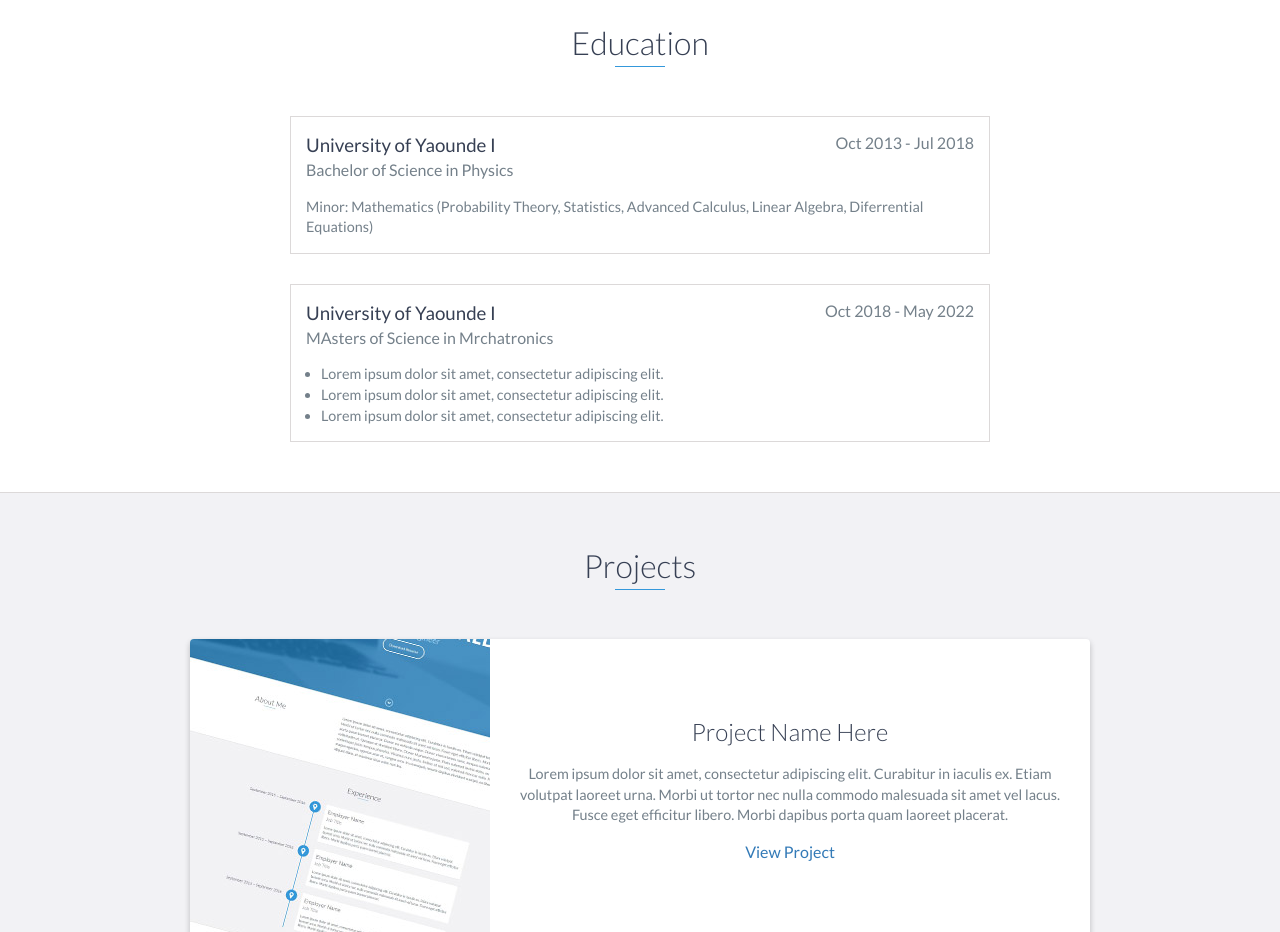
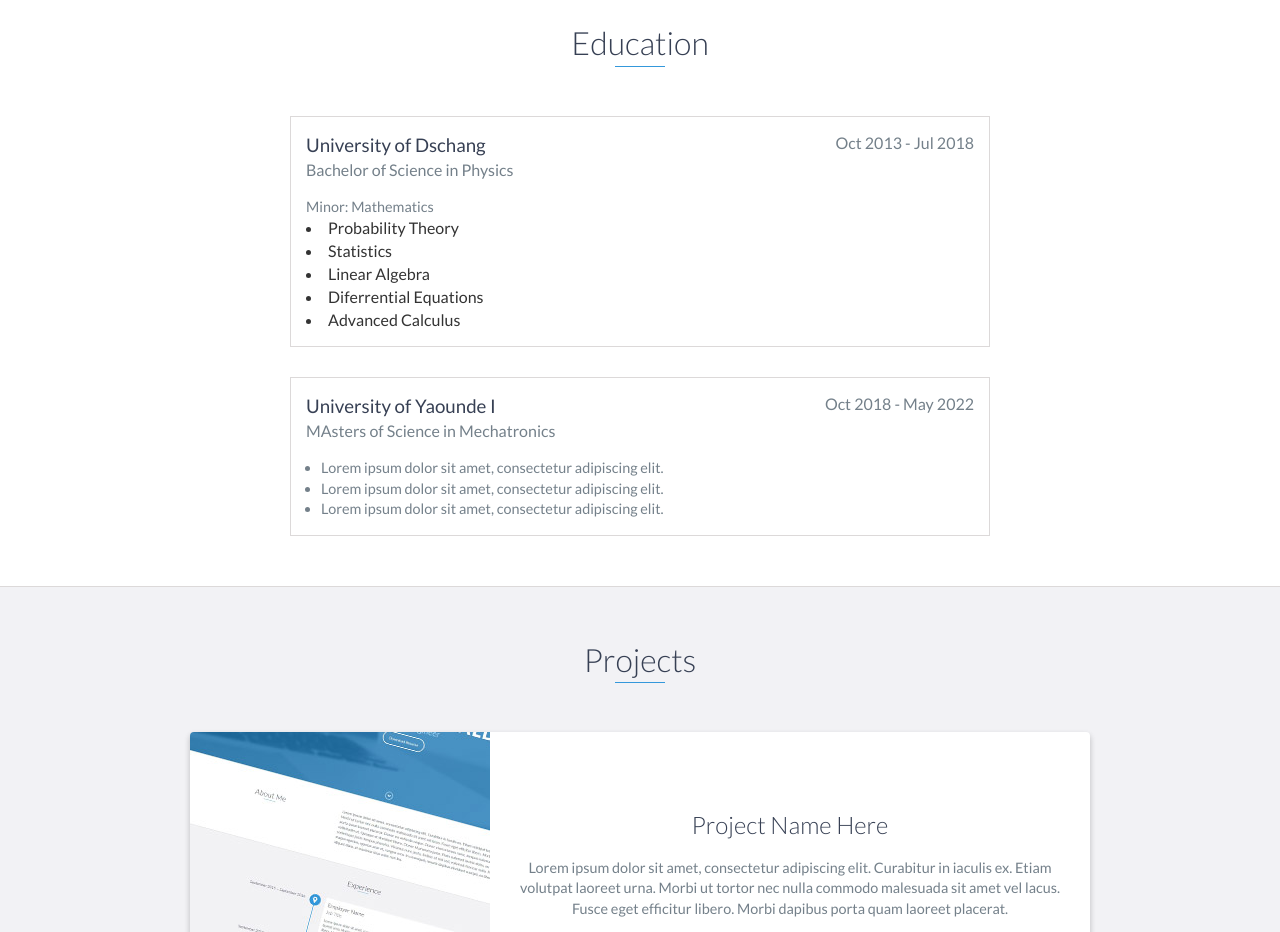
Before and after one commit to tem-ctrl/tem-ctrl.github.io, a website: page index.html in a window 1280 px wide. Shown: the part 1880-2812 px from the top of the page. Drawn offline with nearby package versions, Linux system fonts and the light colour scheme.

Commit message:
Update index.html

```diff
--- a/index.html
+++ b/index.html
@@ -116,11 +116,27 @@
     <div id="education">
         <h2 class="heading">Education</h2>
         <div class="education-block">
-            <h3>University of Yaounde I</h3>
+            <h3>University of Dschang</h3>
             <span class="education-date">Oct 2013 - Jul 2018</span>
             <h4>Bachelor of Science in Physics</h4>
             <p>
-               Minor: Mathematics (Probability Theory, Statistics, Advanced Calculus, Linear Algebra, Diferrential Equations)
+               Minor: Mathematics
+                <li>
+                   	Probability Theory
+                </li>
+		<li>
+			Statistics
+		</li>
+		<li>
+			Linear Algebra
+		</li>
+		<li>
+			 Diferrential Equations
+		</li>
+		<li>
+		 	Advanced Calculus
+		</li>
+
             </p>
         </div>
         <!-- End .education-block -->
@@ -128,7 +144,7 @@
         <div class="education-block">
             <h3>University of Yaounde I</h3>
             <span class="education-date">Oct 2018 - May 2022</span>
-            <h4>MAsters of Science in Mrchatronics</h4>
+            <h4>MAsters of Science in Mechatronics</h4>
             <ul>
                 <li>
                     Lorem ipsum dolor sit amet, consectetur adipiscing elit.
```
